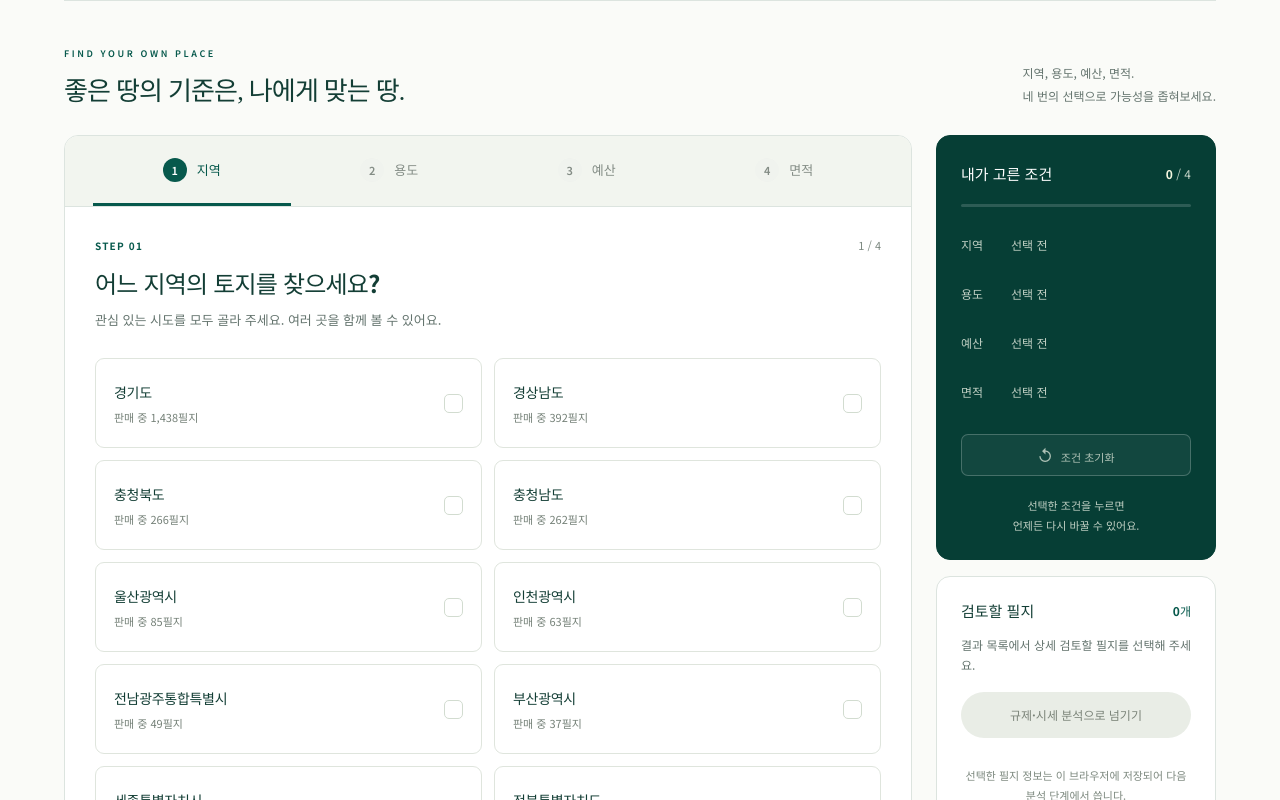
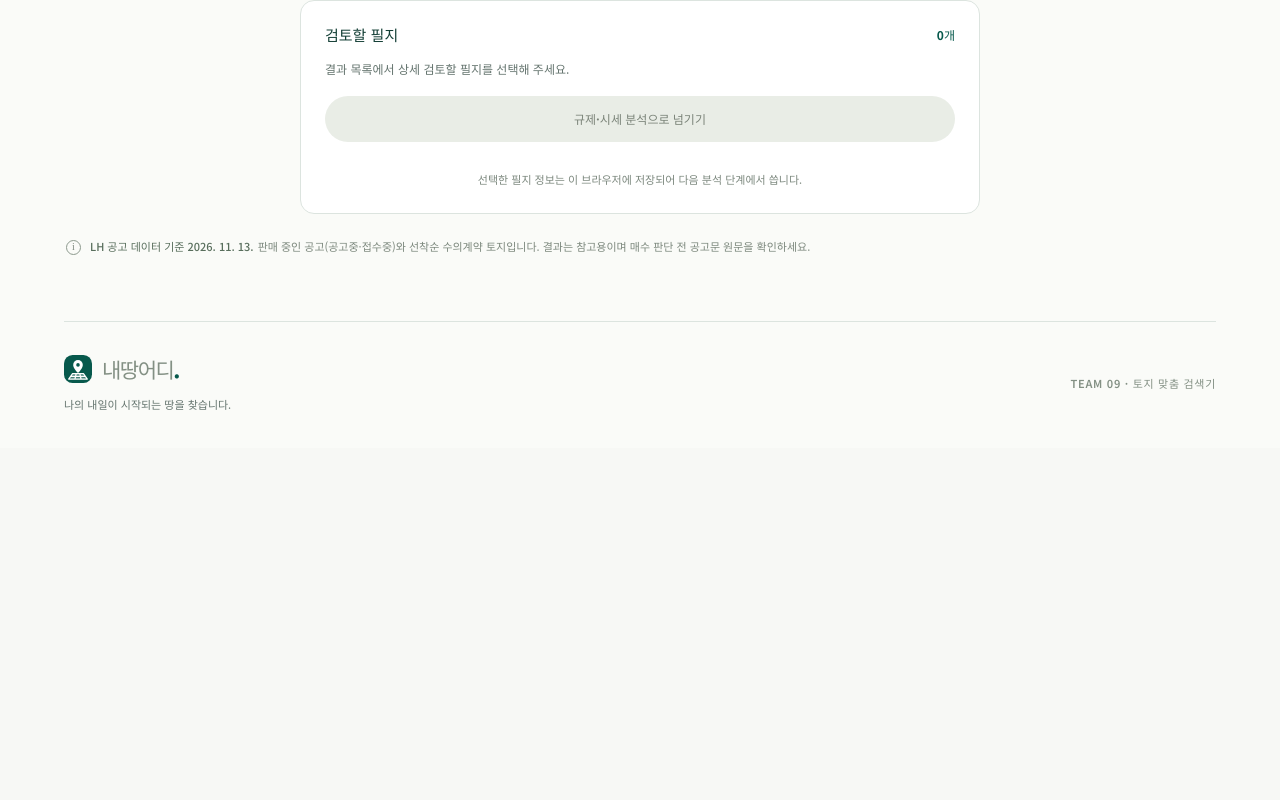
Before and after one commit to JunoMin/team_9, a React (Vite) app: page / in a window 1280 px wide. Shown: the part 1200-2000 px from the top of the page. After the commit the page ends 1648 px from the top, so only its background shows below. Built offline with nearby package versions, Linux system fonts and the light colour scheme.

Commit message:
fix: unify land search in the hero condition picker

```diff
--- a/src/App.tsx
+++ b/src/App.tsx
@@ -1,19 +1,11 @@
 import { useEffect, useRef, useState } from 'react'
 import { Brand } from './components/Brand'
-import { ChoiceGrid } from './components/ChoiceGrid'
 import { FeaturedLands } from './components/FeaturedLands'
 import { DesignIcon, HomeHero } from './components/HomeHero'
 import { Results } from './components/Results'
 import { SelectedLots } from './components/SelectedLots'
 import { SelectionSummary } from './components/SelectionSummary'
-import { StepNavigation } from './components/StepNavigation'
-import {
-  emptyCriteria,
-  isComplete,
-  isStepDone,
-  searchSteps,
-  toggleChoice,
-} from './config/searchSteps'
+import { emptyCriteria, searchSteps, toggleChoice } from './config/searchSteps'
 import { lhLands, lhLandsFetchedAt } from './data/lhLands.generated'
 import { loadSelectedLots } from './handoff/selectedLots'
 import { diagnoseEmpty, searchLands } from './lib/search'
@@ -28,17 +20,11 @@ function restoreSelection(): string[] {
 
 export default function App() {
   const [criteria, setCriteria] = useState<SearchCriteria>({ ...emptyCriteria })
-  const [current, setCurrent] = useState(0)
   const [showResults, setShowResults] = useState(false)
-  const [quickResults, setQuickResults] = useState(false)
   const [activeHeroStep, setActiveHeroStep] = useState<number | null>(null)
   const [useKeyword, setUseKeyword] = useState('')
   const [selectedIds, setSelectedIds] = useState<string[]>(restoreSelection)
   const headingRef = useRef<HTMLHeadingElement>(null)
-  const searchPanelRef = useRef<HTMLElement>(null)
-  const previousView = useRef({ current, showResults })
-  const step = searchSteps[current]
-  const hasSelection = isStepDone(criteria, step)
   const selectedLands = selectedIds.map((id) => landsById.get(id)!)
 
   function toggleLand(land: Land) {
@@ -47,42 +33,18 @@ export default function App() {
     )
   }
 
-  // 단계 전환을 키보드·스크린 리더 사용자에게도 알려 줍니다.
   useEffect(() => {
-    if (
-      previousView.current.current !== current ||
-      previousView.current.showResults !== showResults
-    ) {
-      if (!quickResults) searchPanelRef.current?.scrollIntoView({ block: 'start' })
-      headingRef.current?.focus({ preventScroll: true })
-    }
-    previousView.current = { current, showResults }
-  }, [current, showResults, quickResults])
+    if (showResults) headingRef.current?.focus({ preventScroll: true })
+  }, [showResults])
 
   function returnHome() {
-    // 홈 링크의 위치 이동만 사용하고, 단계 전환용 스크롤은 실행하지 않습니다.
-    previousView.current = { current: 0, showResults: false }
-    setCurrent(0)
     setShowResults(false)
-    setQuickResults(false)
+    setActiveHeroStep(null)
   }
 
-  function edit(index: number) {
-    if (quickResults) {
-      setActiveHeroStep(index)
-      return
-    }
-    setCurrent(index)
-    setShowResults(false)
-  }
   function reset() {
-    setCriteria(
-      quickResults
-        ? { region: ['any'], purpose: ['any'], budget: ['any'], area: ['any'] }
-        : { ...emptyCriteria },
-    )
+    setCriteria({ region: ['any'], purpose: ['any'], budget: ['any'], area: ['any'] })
     setUseKeyword('')
-    if (!quickResults) edit(0)
   }
   function searchFromHero() {
     setCriteria((previous) => ({
@@ -91,23 +53,17 @@ export default function App() {
       budget: previous.budget.length ? previous.budget : ['any'],
       area: previous.area.length ? previous.area : ['any'],
     }))
-    setUseKeyword('')
-    setQuickResults(true)
+    setActiveHeroStep(null)
     setShowResults(true)
+    window.scrollTo({ top: 0, behavior: 'instant' })
   }
 
   function selectFromHero(index: number, value: string) {
     const field = searchSteps[index]
     setCriteria((previous) => {
       const values = toggleChoice(previous[field.key], value, field.multiple)
-      return { ...previous, [field.key]: quickResults && !values.length ? ['any'] : values }
+      return { ...previous, [field.key]: showResults && !values.length ? ['any'] : values }
     })
-  }
-
-  function next() {
-    if (!hasSelection) return
-    if (current < searchSteps.length - 1) setCurrent(current + 1)
-    else if (isComplete(criteria)) setShowResults(true)
   }
 
   return (
@@ -122,7 +78,14 @@ export default function App() {
           </a>
           <nav className="header-navigation" aria-label="주요 메뉴">
             <a href="#available">공급 토지 둘러보기</a>
-            <a href="#search">조건으로 찾기</a>
+            <button
+              type="button"
+              onClick={() => setActiveHeroStep(0)}
+              aria-haspopup="dialog"
+              aria-controls="hero-picker"
+            >
+              조건으로 찾기
+            </button>
           </nav>
           <a className="header-saved" href="#saved">
             <DesignIcon name="bookmark-simple" /> 검토할 필지 <span>{selectedIds.length}</span>
@@ -133,58 +96,37 @@ export default function App() {
         <HomeHero
           criteria={criteria}
           landCount={lhLands.length}
-          compact={quickResults}
+          compact={showResults}
           activeStep={activeHeroStep}
           onOpenStep={setActiveHeroStep}
           onCloseStep={() => setActiveHeroStep(null)}
           onSelect={selectFromHero}
           onSearch={searchFromHero}
+          useKeyword={useKeyword}
+          onUseKeyword={setUseKeyword}
         />
         <div className="page-shell">
-          {!quickResults && (
+          {!showResults && (
             <FeaturedLands
               lands={lhLands}
               selectedIds={new Set(selectedIds)}
               onToggle={toggleLand}
+              onSearch={() => setActiveHeroStep(0)}
             />
           )}
-          {!quickResults && (
-            <div className="search-intro">
-              <div>
-                <p className="section-eyebrow">FIND YOUR OWN PLACE</p>
-                <h2>좋은 땅의 기준은, 나에게 맞는 땅.</h2>
-              </div>
-              <p>
-                지역, 용도, 예산, 면적.
-                <br />네 번의 선택으로 가능성을 좁혀보세요.
-              </p>
-            </div>
-          )}
-          <div id="search" className={`workspace ${quickResults ? 'quick-results' : ''}`}>
-            <section className="search-panel" aria-labelledby="step-title" ref={searchPanelRef}>
-              {!quickResults && (
-                <StepNavigation
-                  criteria={criteria}
-                  current={showResults ? -1 : current}
-                  onNavigate={edit}
-                />
-              )}
+          <div className={showResults ? 'workspace quick-results' : 'saved-section'}>
+            {showResults && (
+              <section className="search-panel" aria-labelledby="results-title">
                 <div className="search-content">
                   <div className="question-heading">
                     <p className="step-caption">
-                    {showResults ? '선택 완료' : `STEP 0${current + 1}`}
-                    <span>{showResults ? '맞춤 결과' : `${current + 1} / 4`}</span>
+                      검색 결과<span>맞춤 결과</span>
                     </p>
-                  <h2 id="step-title" tabIndex={-1} ref={headingRef}>
-                    {showResults ? '고르신 조건으로 찾아봤어요.' : step.title}
+                    <h2 id="results-title" tabIndex={-1} ref={headingRef}>
+                      고르신 조건으로 찾아봤어요.
                     </h2>
-                  <p>
-                    {showResults
-                      ? '상세 검토할 필지를 골라 규제·시세 분석으로 넘겨 주세요.'
-                      : step.description}
-                  </p>
+                    <p>상세 검토할 필지를 골라 규제·시세 분석으로 넘겨 주세요.</p>
                   </div>
-                {showResults ? (
                   <Results
                     lands={searchLands(lhLands, criteria)}
                     diagnosis={diagnoseEmpty(lhLands, criteria)}
@@ -192,65 +134,15 @@ export default function App() {
                     onUseKeyword={setUseKeyword}
                     selectedIds={new Set(selectedIds)}
                     onToggle={toggleLand}
-                    onEdit={() => edit(2)}
+                    onEdit={() => setActiveHeroStep(0)}
                   />
-                ) : (
-                  <form
-                    onSubmit={(event) => {
-                      event.preventDefault()
-                      next()
-                    }}
-                  >
-                    <ChoiceGrid
-                      step={step}
-                      selected={criteria[step.key]}
-                      onSelect={(value) =>
-                        setCriteria((previous) => ({
-                          ...previous,
-                          [step.key]: toggleChoice(previous[step.key], value, step.multiple),
-                        }))
-                      }
-                    />
-                    {step.key === 'purpose' && (
-                      <label className="keyword-field">
-                        <span>
-                          용도 단어로 좁히기 <small>(선택)</small>
-                        </span>
-                        <input
-                          type="search"
-                          value={useKeyword}
-                          onChange={(event) => setUseKeyword(event.target.value)}
-                          placeholder="예: 자족시설, 주차장, 준주거"
-                        />
-                      </label>
-                    )}
-                    <div className="form-actions">
-                      <span>
-                        {current === 0 ? (
-                          <span className="selection-hint">
-                            {step.multiple ? '여러 곳을 고를 수 있어요' : '하나를 선택해 주세요'}
-                          </span>
-                        ) : (
-                          <button
-                            type="button"
-                            className="button previous"
-                            onClick={() => edit(current - 1)}
-                          >
-                            ← 이전
-                          </button>
-                        )}
-                      </span>
-                      <button type="submit" className="button primary" disabled={!hasSelection}>
-                        {current === 3 ? '결과 보기' : '다음'}
-                        <span aria-hidden="true">→</span>
-                      </button>
-                    </div>
-                  </form>
-                )}
                 </div>
               </section>
+            )}
             <div className="side-column">
-              <SelectionSummary criteria={criteria} onEdit={edit} onReset={reset} />
+              {showResults && (
+                <SelectionSummary criteria={criteria} onEdit={setActiveHeroStep} onReset={reset} />
+              )}
               <div id="saved">
                 <SelectedLots
                   lands={selectedLands}
@@ -260,11 +152,12 @@ export default function App() {
               </div>
             </div>
           </div>
-          {quickResults && (
+          {showResults && (
             <FeaturedLands
               lands={lhLands}
               selectedIds={new Set(selectedIds)}
               onToggle={toggleLand}
+              onSearch={() => setActiveHeroStep(0)}
             />
           )}
           <div className="demo-notice">
--- a/src/design.css
+++ b/src/design.css
@@ -56,13 +56,16 @@
   gap: 34px;
   margin-left: auto;
 }
-.header-navigation a {
+.header-navigation :is(a, button) {
+  background: transparent;
+  border: 0;
+  color: inherit;
   font-size: 13px;
   font-weight: 500;
   text-decoration: none;
   padding: 12px 0;
 }
-.header-navigation a:hover {
+.header-navigation :is(a, button):hover {
   text-decoration: underline;
   text-underline-offset: 5px;
 }
@@ -284,6 +287,9 @@
   line-height: 1.7;
 }
 .design-template .section-link {
+  background: transparent;
+  border: 0;
+  color: inherit;
   display: flex;
   align-items: center;
   gap: 18px;
@@ -1242,3 +1248,60 @@ body:has(.hero-picker[open]) {
     padding-top: 14px;
   }
 }
+
+/* Every search entry opens the same condition picker. */
+.hero-picker-tabs {
+  display: grid;
+  grid-template-columns: repeat(4, minmax(0, 1fr));
+  gap: 6px;
+  padding: 5px;
+  margin-top: 22px;
+  background: var(--design-sage);
+  border-radius: 12px;
+}
+.hero-picker-tabs button {
+  padding: 12px 8px;
+  border: 1px solid transparent;
+  border-radius: 9px;
+  background: transparent;
+  color: var(--muted);
+  font-size: 13px;
+  font-weight: 600;
+}
+.hero-picker-tabs button[aria-pressed='true'] {
+  background: white;
+  border-color: var(--border);
+  color: var(--green);
+  box-shadow: 0 2px 5px #133e3509;
+}
+.hero-picker-buttons {
+  display: flex;
+  gap: 8px;
+}
+.design-template .saved-section .side-column {
+  display: block;
+}
+.design-template .saved-section .selected-panel {
+  max-width: 680px;
+  margin: 0 auto;
+}
+@media (max-width: 600px) {
+  .hero-picker-tabs button {
+    padding: 11px 4px;
+    font-size: 12px;
+  }
+  .hero-picker-actions {
+    flex-wrap: wrap;
+  }
+  .hero-picker-actions > span {
+    width: 100%;
+  }
+  .hero-picker-buttons {
+    width: 100%;
+  }
+  .hero-picker-buttons .button {
+    min-width: 0;
+    padding-inline: 14px;
+    flex: 1;
+  }
+}
```
Also changed, not shown: src/components/FeaturedLands.tsx (+10 -3 lines), src/components/HomeHero.tsx (+39 -4 lines), 4 other files (tests, documents, lock files or other folders). Lines whose indentation alone changed are shown as unchanged.
